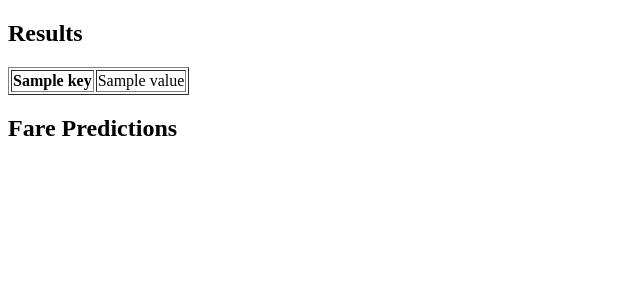
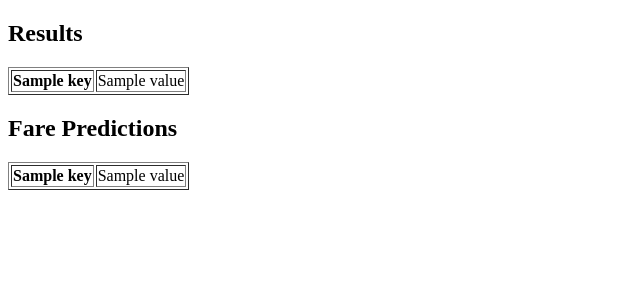
Before and after one commit to kaileen-silva-northwestern/myrepo434, a Flask app: template templates/result.html in a window 1280 px wide. Shown: the top 300 px of the page, without its empty margins (0-640 px from the left). Run offline with Flask 2, Linux system fonts and the light colour scheme; the template is opened without the code that fills it: most values are stand-ins (such as "Sample title", 1, 10 or a date in 2020).

Commit message:
Update result.html

```diff
--- a/templates/result.html
+++ b/templates/result.html
@@ -14,6 +14,13 @@
          {% endfor %}
       </table>
       <h2> Fare Predictions </h2>
-
+      <table border = 1>
+         {% for key, value in result.items() %}
+            <tr>
+               <th> {{ key }} </th>
+               <td> {{ value }} </td>
+            </tr>
+         {% endfor %}
+      </table>
    </body>
 </html>
```
